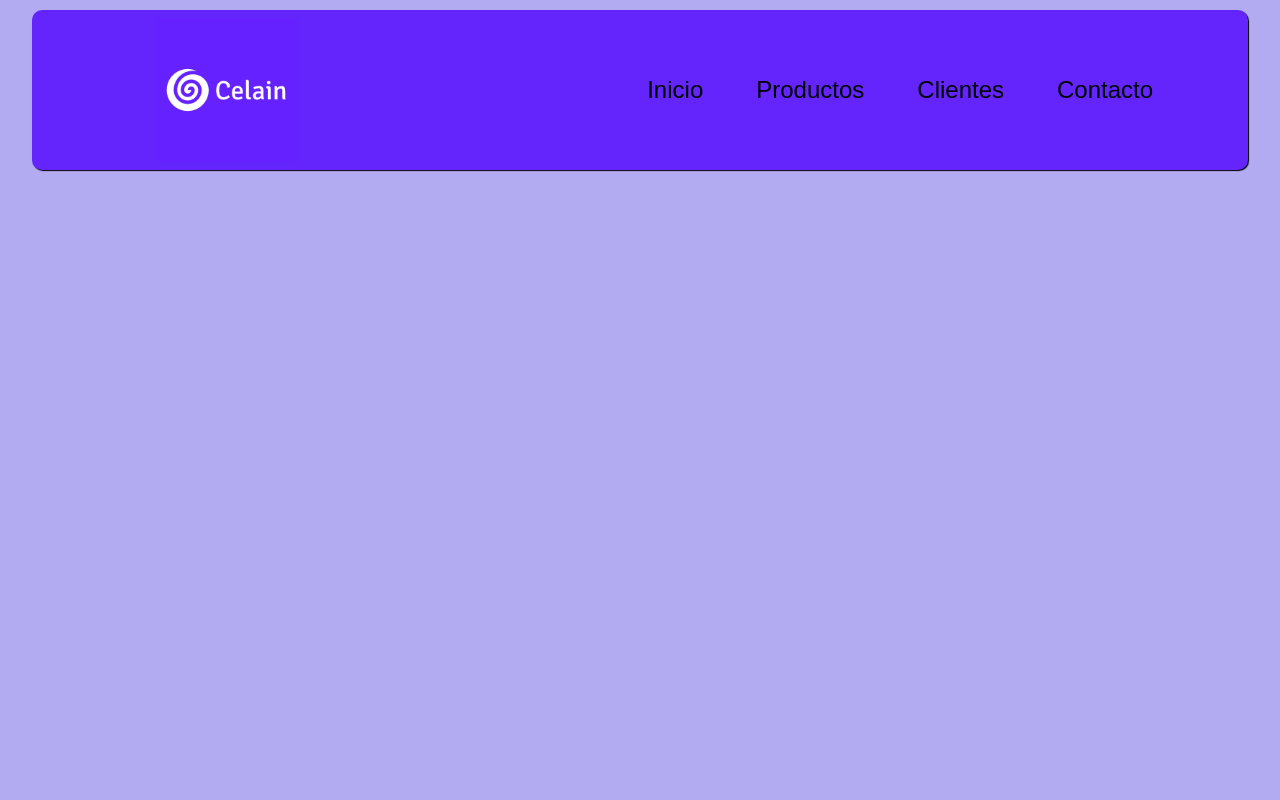
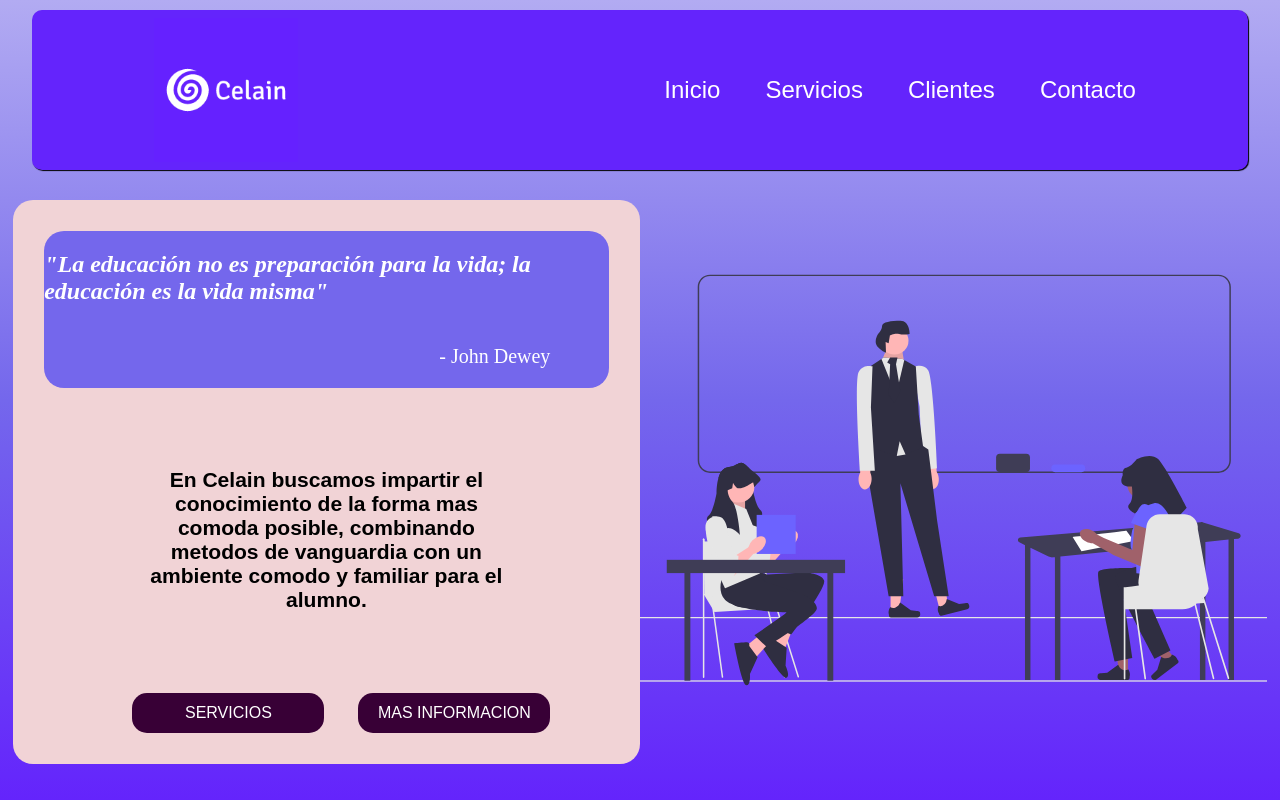
Before and after one commit to MaxiBravi/LandingPage-Con-Nucba-, a plain HTML site: page index.html in a window 1280 px wide. Drawn offline with Linux system fonts and the light colour scheme; a web font is replaced by a local one.

Commit message:
Agregando el hero

```diff
--- a/index.html
+++ b/index.html
@@ -1,24 +1,59 @@
 <!DOCTYPE html>
 <html lang="en">
+
 <head>
     <meta charset="UTF-8">
     <meta name="viewport" content="width=device-width, initial-scale=1.0">
     <link rel="stylesheet" href="./styles.css">
     <title>Celain</title>
 </head>
+
 <body>
-    <section class="background">
     <header class="header">
-            <img src="./assets/logo.png" alt="Logo de Celain" id="logo"> <!-- !CAMBIAR TAMANO DEL LOGO -->
+        <img src="./assets/logo.png" alt="Logo de Celain" id="logo">
         <nav class="navbar">
             <ul class="nav-list">
-                    <li><a href="./inicio.html" target="_blank">Inicio</a></li>
-                    <li><a href="./products.html" target="_blank">Productos</a></li>
-                    <li><a href="./clients.html" target="_blank">Clientes</a></li>
-                    <li><a href="./contact.html" target="_blank">Contacto</a></li>
+                <li><a href="">Inicio</a></li>
+                <li><a href="">Servicios</a></li>
+                <li><a href="">Clientes</a></li>
+                <li><a href="">Contacto</a></li>
             </ul>
         </nav>
     </header>
+    <main>
+        <section class="home">
+            <div class="hero">
+                <div class="divider-1">
+                    <div class="divider-2">
+                        <div class="slogan">
+                            <h2 class="phrase">"La educación no es preparación para la vida; la educación es la vida
+                                misma"</h2>
+                            <p class="autor">- John Dewey</p>
+                        </div>
+                        <div class="short-description">
+                            <h3 class="mini-info"> En Celain buscamos impartir el conocimiento de la forma mas comoda posible, combinando metodos de vanguardia con un ambiente comodo y familiar para el alumno.</h3>
+                        </div>
+
+                        <div class="buttons">
+                            <button class="button-services"><a href="">SERVICIOS</a></button>
+                            <button class="button-more-info"><a href="">MAS INFORMACION</a></button>
+                        </div>
+                    </div>
+                    <div class="portrait">
+                        <img src="./assets/classroom.svg" alt="Imagen de un aula con profesores y alumnos."
+                            id="img-classroom">
+                    </div>
+
+                </div>
+
+
+            </div>
+
+            <div class="description">
+
+            </div>
         </section>
+    </main>
 </body>
+
 </html><!-- ! MODIFICAR EL DOCUMENTO PARA QUE SEA RESPONSIVE -->
--- a/styles.css
+++ b/styles.css
@@ -1,21 +1,22 @@
 @import url('https://fonts.googleapis.com/css2?family=Monda&display=swap');
 
-body{
-    margin: 0;
+*{
+    box-sizing: border-box;
 }
 
-.background{
+body{
     width: 100vw;
     height: 100vh;
     margin: 0;
-    background-color: #B2ABF2;
+    background:linear-gradient(#B2ABF2, #7467EC, #6424FC);
+
 }
 
 .header{
     background-color: #6424FC;
     width: 95vw;
     height: 20vh;
-    position: fixed;
+    position: relative;
     top: 10px;
     left: 2.5vw;
     display: flex;
@@ -35,8 +36,6 @@ body{
 .navbar{
     width: 55%;
     height: 100%;
-    font-family: 'Monda', sans-serif;
-    font-size: 24px;
     display: flex;
     justify-content: center;
     align-items: center;
@@ -48,17 +47,111 @@ body{
     list-style: none;
     display: flex;
     justify-content: space-evenly;
+    font-family: 'Monda', sans-serif;
+    font-size: 24px;
 }
 
 .nav-list > li{
-    margin: 25px;
+    gap: 25px;
+    color: white;
 }
 
 .nav-list > li:hover{
-    border-bottom: 2px solid black;
+    border-bottom: 2px solid white;
 }
 
 a:hover, a:visited, a:focus, a:active, a:link{
     text-decoration: none;
     color: inherit;
 }
+
+.hero{
+    width: 98vw;
+    height: 560px;
+    margin: 0;
+    position: relative;
+    top: 5vh;
+    left: 1vw;
+}
+
+.divider-1{
+    display: flex;
+    flex-direction: wrap;
+    flex-wrap: nowrap;
+    justify-content: space-between;
+}
+
+.divider-2{
+    width: 50%;
+    display: flex;
+    flex-direction: column;
+    justify-content: space-between;
+    align-items: center;
+    background-color: #F1D3D6;
+    border-radius: 20px;
+}
+
+.slogan{
+    background-color: #7467EC;
+    margin-top: 5%;
+    width: 90%;
+    border-radius: 20px;
+    color: white;
+    display: flex;
+    flex-direction: column;
+    justify-content: center;
+    align-items: center;
+}
+
+.phrase{
+    font-size: 24px;
+    font-style: italic;
+}
+
+.autor{
+    font-size: 20px;
+    width: 100%;
+    position: relative;
+    left: 70%;
+}
+
+.short-description{
+    width: 60%;
+    display: flex;
+    justify-content: center;
+    align-items: center;
+    font-family: 'Monda', sans-serif;
+    text-align: center;
+    font-size: 18px;
+}
+
+.buttons{
+    margin-bottom: 5%;
+}
+
+.buttons > button{
+    font-family: 'Monda', sans-serif;
+    font-size: 16px;
+    width: 15vw;
+    height: 5vh;
+    margin-left: 30px;
+    background-color: #380036;
+    color: white;
+    border-radius: 15px;
+    border: #380036;
+}
+
+.buttons > button:hover{
+    background-color: white;
+    color: #380036;
+    font-weight: 600;
+}
+
+.portrait{
+    width: 50%;
+}
+
+#img-classroom{
+    width: 100%;
+    height: 560px;
+}
```
Also changed, not shown: assets/classroom.svg (added), clients.html (deleted), contact.html (deleted), inicio.html (deleted), products.html (deleted). Lines whose indentation alone changed are shown as unchanged.
